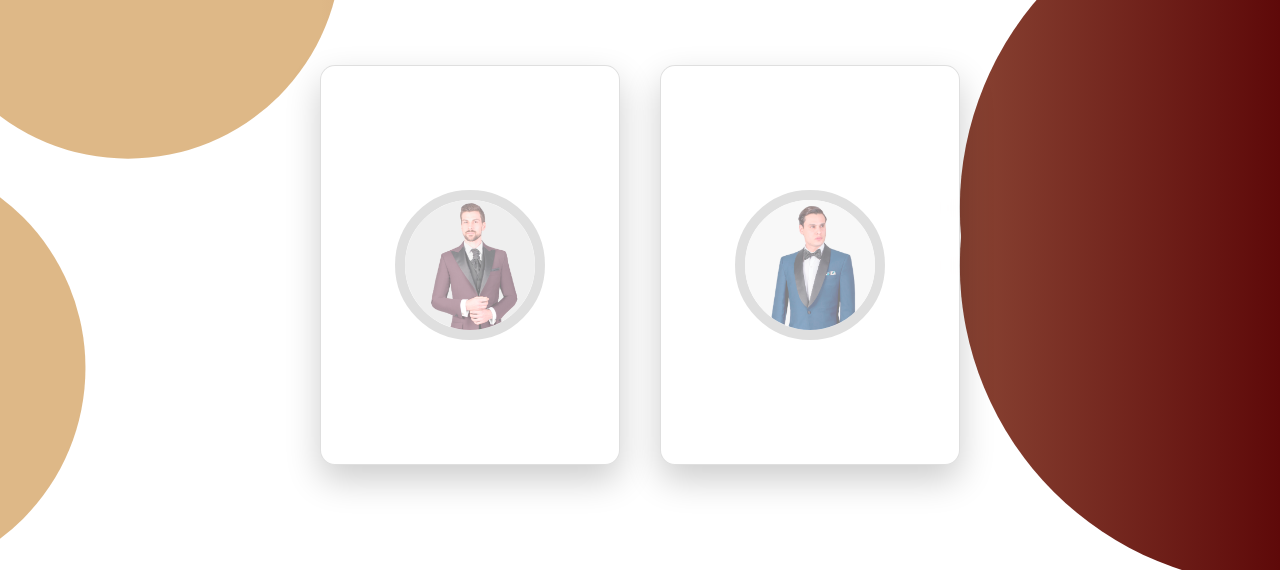
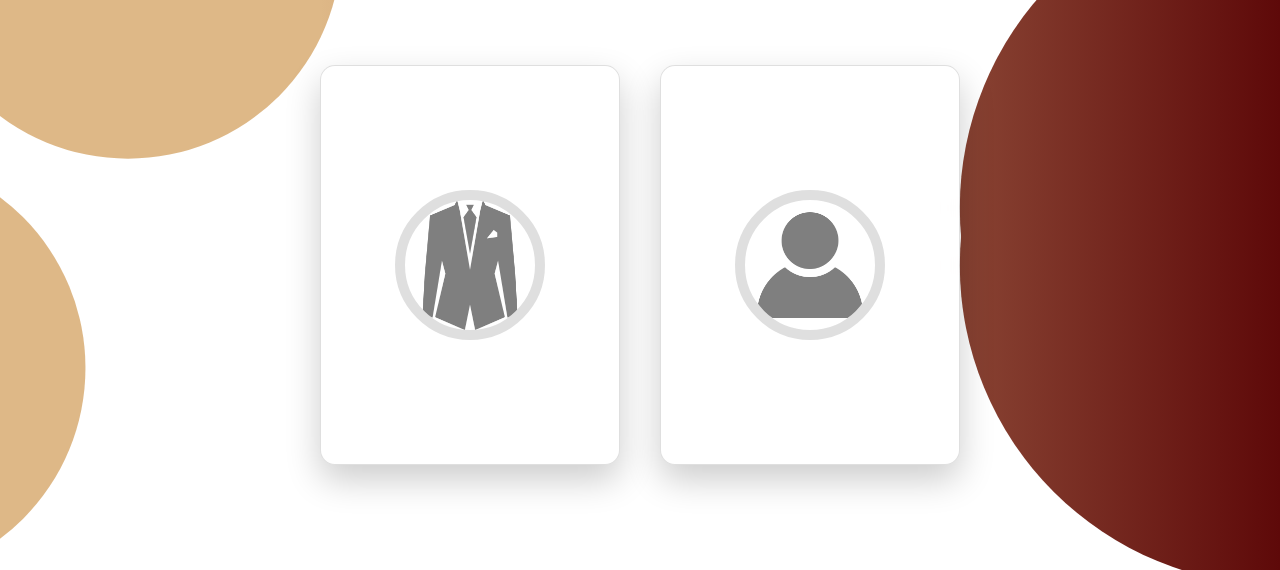
Before and after one commit to Spartan2502/D-Gabbiani-Trajes, a PHP site: page /CRUD_Noticias/menu.php in a window 1280 px wide. Shown: the part 192-762 px from the top of the page. Run offline with PHP 8.4, Linux system fonts and the light colour scheme.

Commit message:
icons cruds

```diff
--- a/CRUD_Noticias/menu.php
+++ b/CRUD_Noticias/menu.php
@@ -6,6 +6,7 @@
 		<link href="https://cdn.jsdelivr.net/npm/bootstrap@5.0.0/dist/css/bootstrap.min.css" rel="stylesheet" integrity="sha384-wEmeIV1mKuiNpC+IOBjI7aAzPcEZeedi5yW5f2yOq55WWLwNGmvvx4Um1vskeMj0" crossorigin="anonymous">
 		<link rel="stylesheet" href="css/main.css">
 		<link rel="stylesheet" href="../css/section.css">
+
 
 		<link rel="icon" href="img/D' Gabbiani.png">
 	</head>
@@ -43,18 +44,19 @@
         <div class="container-1" ">
             <div class="card" >
                 <div class="content">
-                    <div class="imgBx"><img src="img/product 1-test.png"></div>
+
+                    <div class="imgBx"><img src="./img/traje-de-traje-y-corbata.png"></div>
                 </div>
                 <ul class="sci">
                     <li style="--i:1">
-                        <a href="./AltaRevistas.php" class="cta"><button>Administracion de rentas</button></a>
+                        <a href="./AltaRevistas.php" class="cta" ><button >Administracion de rentas</button></a>
                     </li>
                 </ul>
             </div>
 
             <div class="card" >
                 <div class="content">
-                    <div class="imgBx"><img src="img/product 2-test.png"></div>
+                    <div class="imgBx"><img src="./img/usuario.png"></div>
                 </div>
                 <ul class="sci">
                     <li style="--i:1">
```
Also changed, not shown: CRUD_Noticias/img/traje-de-traje-y-corbata.png (added), CRUD_Noticias/img/usuario.png (added).
